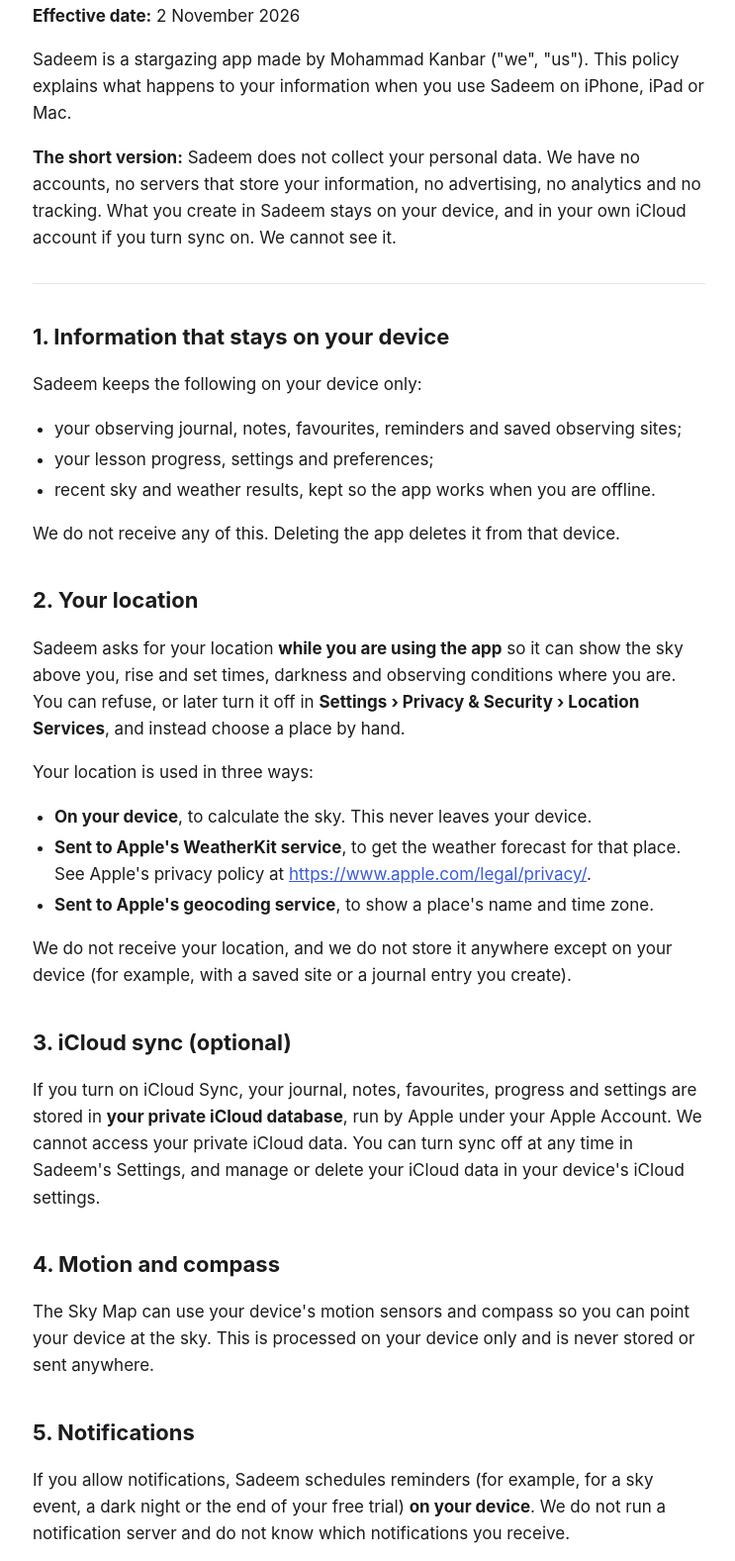
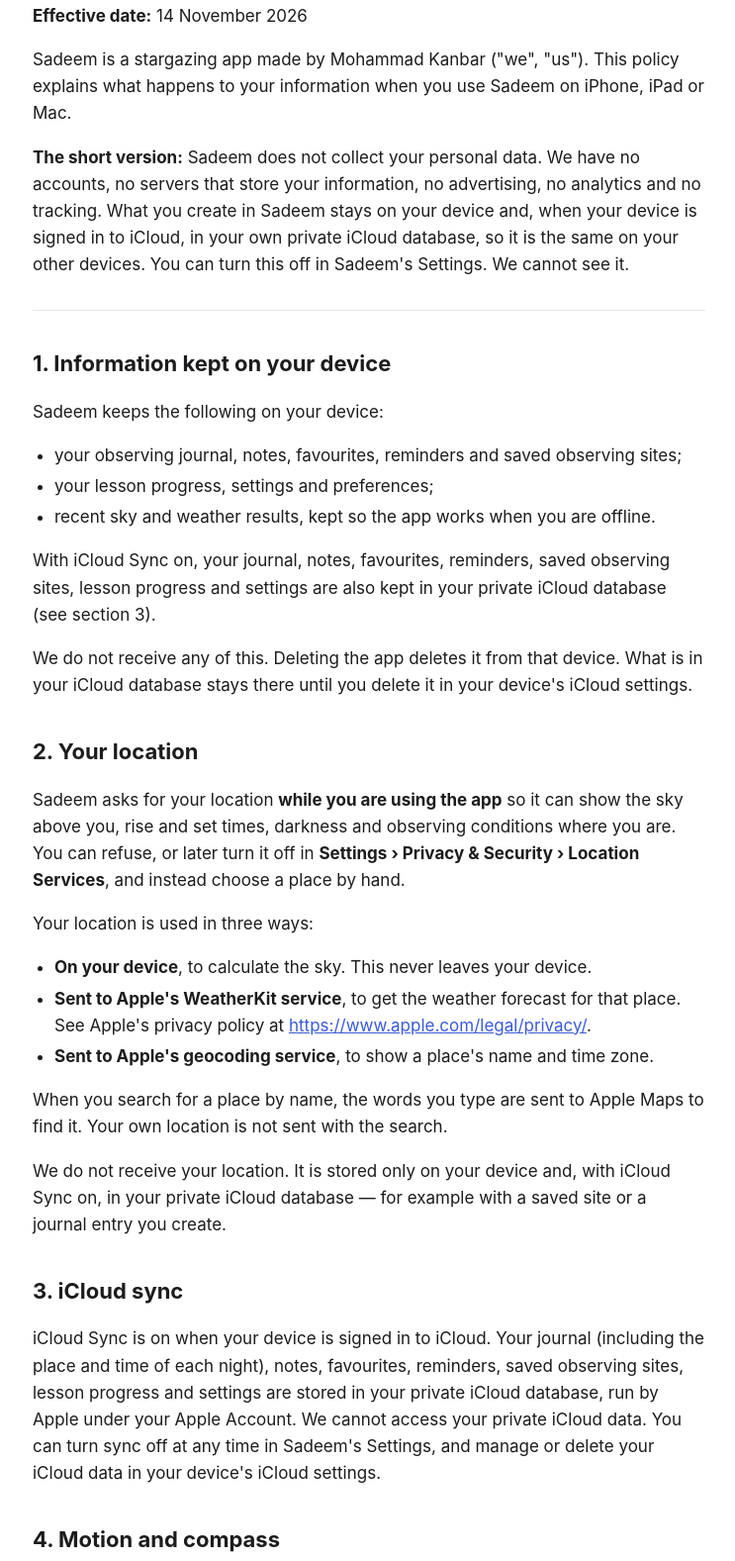
Before and after one commit to mon-v0id/sadeem-site, a plain HTML site: page privacy/index.html in a window 1280 px wide. Shown: the part 168-1745 px from the top of the page at 99% size, without its empty margins (267-1010 px from the left). Drawn offline with Linux system fonts and the light colour scheme.

Commit message:
Privacy policy: iCloud sync on by default, place search, printed charts
Effective 14 November 2026. The short version and sections 1 and 3 now say
that iCloud Sync is on when the device is signed in to iCloud and what it
keeps there; section 2 adds that a place search sends the typed words to
Apple Maps and where a location is stored; section 7 says a printed or
shared sky chart names the area and carries no coordinates.

Co-Authored-By: Claude Opus 5.5 <noreply@anthropic.com>

```diff
--- a/privacy/index.html
+++ b/privacy/index.html
@@ -13,21 +13,23 @@
 <nav><a href="/support/">Support</a><a href="/privacy/">Privacy</a><a href="/terms/">Terms</a></nav></header>
 <main>
 <h1>Sadeem Privacy Policy</h1>
-<p><strong>Effective date:</strong> 2 November 2026</p>
+<p><strong>Effective date:</strong> 14 November 2026</p>
 <p>Sadeem is a stargazing app made by Mohammad Kanbar ("we", "us"). This policy explains what happens to your information when you use Sadeem on iPhone, iPad or Mac.</p>
-<p><strong>The short version:</strong> Sadeem does not collect your personal data. We have no accounts, no servers that store your information, no advertising, no analytics and no tracking. What you create in Sadeem stays on your device, and in your own iCloud account if you turn sync on. We cannot see it.</p>
+<p><strong>The short version:</strong> Sadeem does not collect your personal data. We have no accounts, no servers that store your information, no advertising, no analytics and no tracking. What you create in Sadeem stays on your device and, when your device is signed in to iCloud, in your own private iCloud database, so it is the same on your other devices. You can turn this off in Sadeem's Settings. We cannot see it.</p>
 <hr>
-<h2>1. Information that stays on your device</h2>
-<p>Sadeem keeps the following on your device only:</p>
+<h2>1. Information kept on your device</h2>
+<p>Sadeem keeps the following on your device:</p>
 <ul><li>your observing journal, notes, favourites, reminders and saved observing sites;</li><li>your lesson progress, settings and preferences;</li><li>recent sky and weather results, kept so the app works when you are offline.</li></ul>
-<p>We do not receive any of this. Deleting the app deletes it from that device.</p>
+<p>With iCloud Sync on, your journal, notes, favourites, reminders, saved observing sites, lesson progress and settings are also kept in your private iCloud database (see section 3).</p>
+<p>We do not receive any of this. Deleting the app deletes it from that device. What is in your iCloud database stays there until you delete it in your device's iCloud settings.</p>
 <h2>2. Your location</h2>
 <p>Sadeem asks for your location <strong>while you are using the app</strong> so it can show the sky above you, rise and set times, darkness and observing conditions where you are. You can refuse, or later turn it off in <strong>Settings › Privacy &amp; Security › Location Services</strong>, and instead choose a place by hand.</p>
 <p>Your location is used in three ways:</p>
 <ul><li><strong>On your device</strong>, to calculate the sky. This never leaves your device.</li><li><strong>Sent to Apple's WeatherKit service</strong>, to get the weather forecast for that place. See Apple's privacy policy at <a href="https://www.apple.com/legal/privacy/">https://www.apple.com/legal/privacy/</a>.</li><li><strong>Sent to Apple's geocoding service</strong>, to show a place's name and time zone.</li></ul>
-<p>We do not receive your location, and we do not store it anywhere except on your device (for example, with a saved site or a journal entry you create).</p>
-<h2>3. iCloud sync (optional)</h2>
-<p>If you turn on iCloud Sync, your journal, notes, favourites, progress and settings are stored in <strong>your private iCloud database</strong>, run by Apple under your Apple Account. We cannot access your private iCloud data. You can turn sync off at any time in Sadeem's Settings, and manage or delete your iCloud data in your device's iCloud settings.</p>
+<p>When you search for a place by name, the words you type are sent to Apple Maps to find it. Your own location is not sent with the search.</p>
+<p>We do not receive your location. It is stored only on your device and, with iCloud Sync on, in your private iCloud database — for example with a saved site or a journal entry you create.</p>
+<h2>3. iCloud sync</h2>
+<p>iCloud Sync is on when your device is signed in to iCloud. Your journal (including the place and time of each night), notes, favourites, reminders, saved observing sites, lesson progress and settings are stored in your private iCloud database, run by Apple under your Apple Account. We cannot access your private iCloud data. You can turn sync off at any time in Sadeem's Settings, and manage or delete your iCloud data in your device's iCloud settings.</p>
 <h2>4. Motion and compass</h2>
 <p>The Sky Map can use your device's motion sensors and compass so you can point your device at the sky. This is processed on your device only and is never stored or sent anywhere.</p>
 <h2>5. Notifications</h2>
@@ -35,7 +37,7 @@
 <h2>6. Purchases</h2>
 <p>Subscriptions and purchases are handled entirely by Apple through the App Store. We never receive your name, email address or payment details. Apple tells the app only whether you have access to Sadeem Pro. See Apple's privacy policy for how Apple handles purchases.</p>
 <h2>7. Sharing and printing</h2>
-<p>When you share or print something from Sadeem (such as a sky chart), the app hands it to the destination you choose through Apple's share sheet. Nothing is shared unless you choose to share it.</p>
+<p>When you share or print something from Sadeem (such as a sky chart), the app hands it to the destination you choose through Apple's share sheet. A printed or shared sky chart names the area it was made for; it does not carry your coordinates. Nothing is shared unless you choose to share it.</p>
 <h2>8. Things we do not do</h2>
 <ul><li>We do not sell, rent or trade your information.</li><li>We do not use advertising or advertising identifiers.</li><li>We do not track you across apps or websites.</li><li>We do not use third-party analytics or crash-reporting services.</li><li>We do not create profiles of you.</li></ul>
 <p>If you choose to share crash reports with developers in your device's settings, Apple may share anonymous crash and performance reports with us. These do not identify you.</p>
```
Also changed, not shown: 1 other file.
